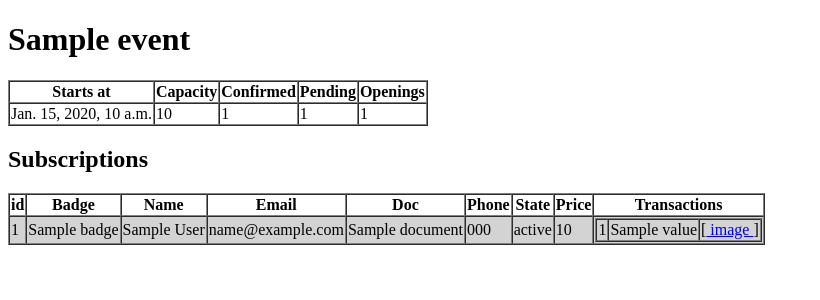
After one commit to Abando/esupa, a Django app: template templates/esupa/verify_event.html in a window 1280 px wide. The commit adds this page. Shown: the top 300 px of the page, without its empty margins (0-820 px from the left). Run offline with Django 3.2, Linux system fonts and the light colour scheme; the template is opened without the code that fills it: most values are stand-ins (such as "Sample title", 1, 10 or a date in 2020).

Commit message:
Several improvements to the admin area.

```diff
--- /dev/null
+++ b/templates/esupa/verify_event.html
@@ -0,0 +1,78 @@
+<!DOCTYPE html>
+<html>
+<head lang="en">
+    <meta charset="UTF-8">
+    <title>Event {{event.id}}: {{event.name}}</title>
+</head>
+<body>
+<h1>{{event.name}}</h1>
+<table border="1" cellspacing="0">
+    <tr>
+        <th>Starts at</th>
+        <th>Capacity</th>
+        <th>Confirmed</th>
+        <th>Pending</th>
+        <th>Openings</th>
+    </tr>
+    <tr>
+        <td>{{event.starts_at}}</td>
+        <td>{{event.capacity}}</td>
+        <td>{{event.num_confirmed}}</td>
+        <td>{{event.num_pending}}</td>
+        <td>{{event.num_openings}}</td>
+    </tr>
+</table>
+<form>{% csrf_token %}
+    <h2>Subscriptions</h2>
+    <table border="1" cellspacing="0">
+        <tr>
+            <th>id</th>
+            <th>Badge</th>
+            <th>Name</th>
+            <th>Email</th>
+            <th>Doc</th>
+            <th>Phone</th>
+            <th>State</th>
+            <th>Price</th>
+            <th>Transactions</th>
+        </tr>
+        {% for s in subscriptions %}
+        <tr bgcolor="{% cycle 'lightgrey' 'white' %}">
+            <td>{{s.id}}</td>
+            <td>{{s.badge}}</td>
+            <td>{{s.full_name}}</td>
+            <td>{{s.email}}</td>
+            <td>{{s.document}}</td>
+            <td>{{s.phone}}</td>
+            <td>{{s.str_state}}</td>
+            <td>{{s.price}}</td>
+            <td>
+                <table border="1" cellspacing="0">
+                    {% for t in s.transaction_set.iterator %}
+                    <tr>
+                        <td>{{t.id}}</td>
+                        <td>{{t.value}}</td>
+                        <td>[<a href="{% url 'esupa-trans-doc' t.id %}"> image </a>]</td>
+                        {% if s.state == state.VERIFYING_PAY %}
+                        <td>
+                            <button name="action" value="t {{t.id}} ok"> Approve!</button>
+                            <button name="action" value="t {{t.id}} bad"> Deny!</button>
+                        </td>
+                        {% endif %}
+                    </tr>
+                    {% endfor %}
+                </table>
+                {% if s.state == state.VERIFYING_DATA %}
+                <button name="action" value="s {{s.id}} ok">Approve!</button>
+                <button name="action" value="s {{s.id}} bad">Deny!</button>
+                {% endif %}
+                {% if state.NEW < s.state and s.state < state.VERIFYING_PAY %}
+                <button name="action" value="s {{s.id}} ok">Paid Cash!</button>
+                {% endif %}
+            </td>
+        </tr>
+        {% endfor %}
+    </table>
+</form>
+</body>
+</html>
--- a/urls.py
+++ b/urls.py
@@ -4,6 +4,7 @@ from django.conf.urls import url
 urlpatterns = [
     url(r'^$', 'esupa.views.view_subscribe', name='esupa-subscribe'),
     url(r'^verify$', 'esupa.views.view_verify', name='esupa-verify'),
+    url(r'^verify/(.+)$', 'esupa.views.view_verify_event', name='esupa-verify-event'),
     url(r'^doc/(.+)$', 'esupa.views.view_transaction_document', name='esupa-trans-doc'),
     url(r'^cron/(.+)$', 'esupa.views.view_cron', name='esupa-cron'),
     url(r'^processor/(.+)', 'esupa.views.view_processor', name='esupa-processor'),
```
Also changed, not shown: models.py (+6 -2 lines), templates/esupa/verify.html (+1 -43 lines), views.py (+21 -23 lines).
